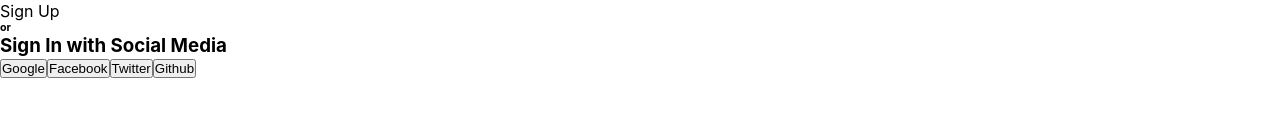
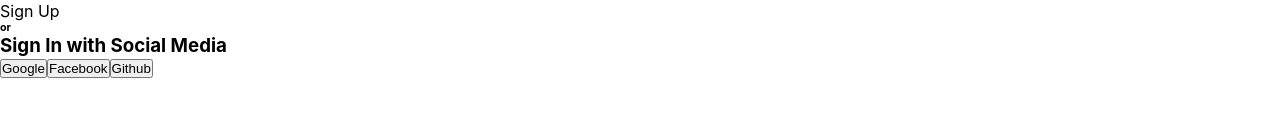
Before and after one commit to iceyisaak/test_nextauth, a Next.js app: page /login/Login in a window 1280 px wide. Shown: the part 163-300 px from the top of the page. Built offline with nearby package versions, Linux system fonts and the light colour scheme; no server answers.

Commit message:
Updated README.md

```diff
--- a/components/signInWithSocialMedia/SignInWithSocialMedia.js
+++ b/components/signInWithSocialMedia/SignInWithSocialMedia.js
@@ -49,7 +49,6 @@
       <h3>Sign In with Social Media</h3>
       <button onClick={handleSignInWithGoogle}>Google</button>
       <button onClick={handleSignInWithFacebook}>Facebook</button>
-      <button >Twitter</button>
       <button onClick={handleSignInWithGithub}>Github</button>
     </div>
   );
```
Also changed, not shown: 1 other file (tests, documents, lock files or other folders).
